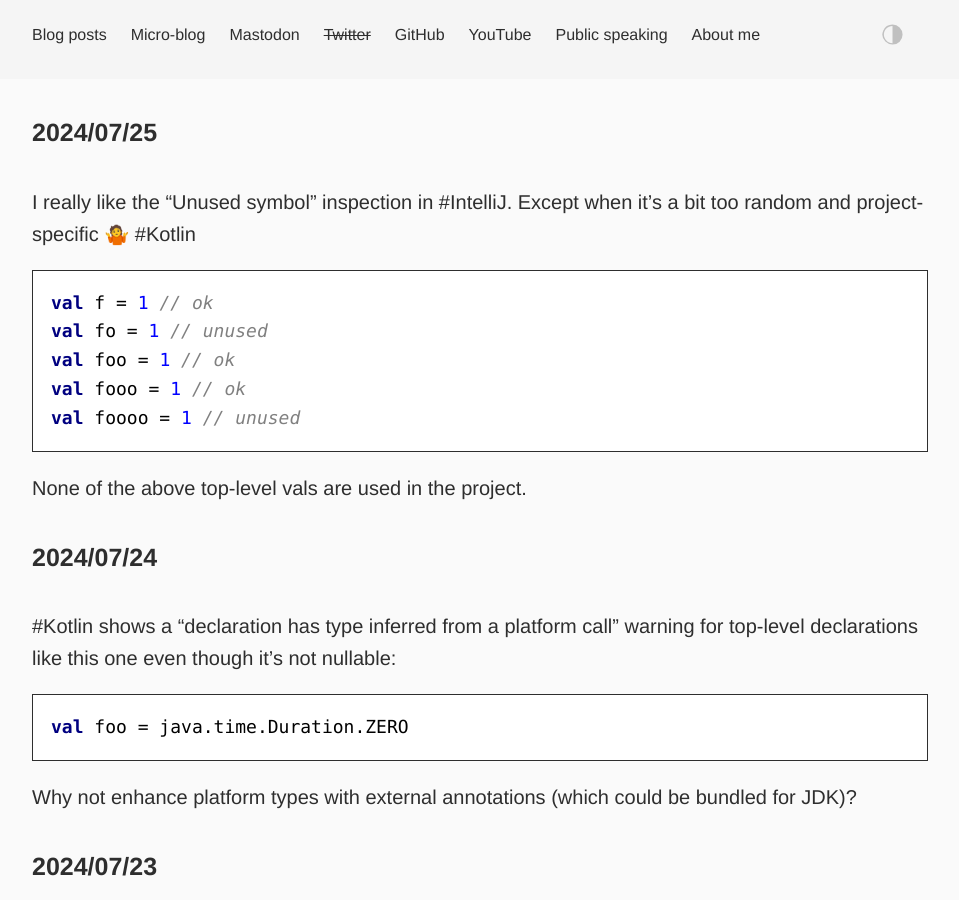
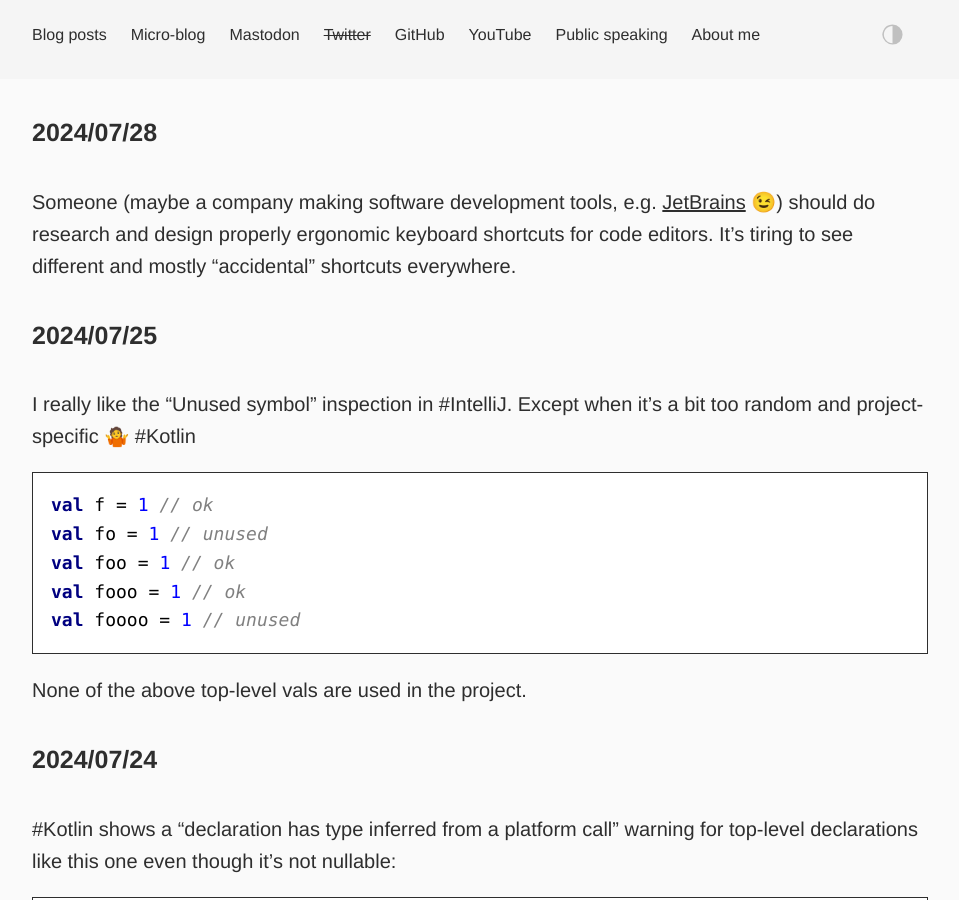
Before and after one commit to dkandalov/dkandalov.github.io, a Jekyll site: the page built from micro-blog.md, in a window 1280 px wide and 900 px high. Shown: the whole window, without its empty margins (160-1119 px from the left). Built offline with Jekyll 4.4.1, drawn with Linux system fonts in a browser that asks for light colours.

Commit message:
updated micro-blog

```diff
--- a/micro-blog.md
+++ b/micro-blog.md
@@ -2,6 +2,9 @@
 layout: post
 permalink: /micro-blog/
 ---
+
+#### 2024/07/28
+Someone (maybe a company making software development tools, e.g. [JetBrains](https://twitter.com/jetbrains) 😉) should do research and design properly ergonomic keyboard shortcuts for code editors. It's tiring to see different and mostly "accidental" shortcuts everywhere.
 
 #### 2024/07/25
 I really like the "Unused symbol" inspection in #IntelliJ. Except when it's a bit too random and project-specific 🤷‍ #Kotlin
```
